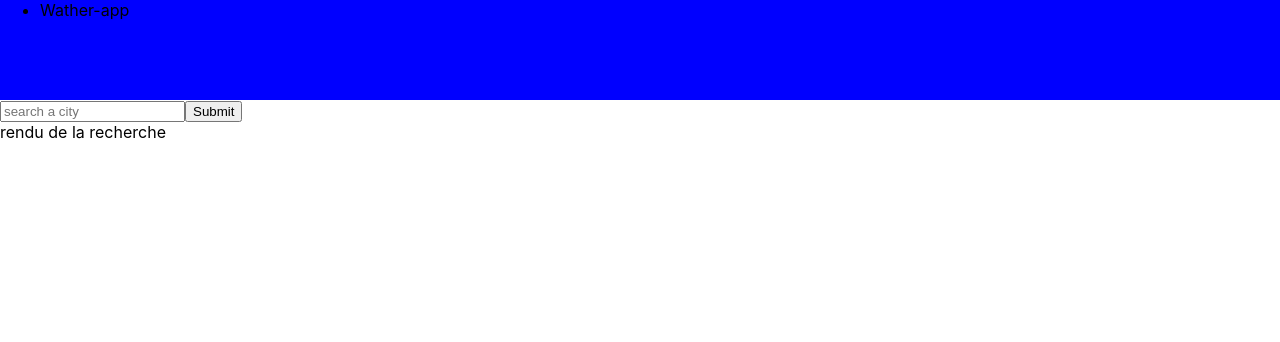
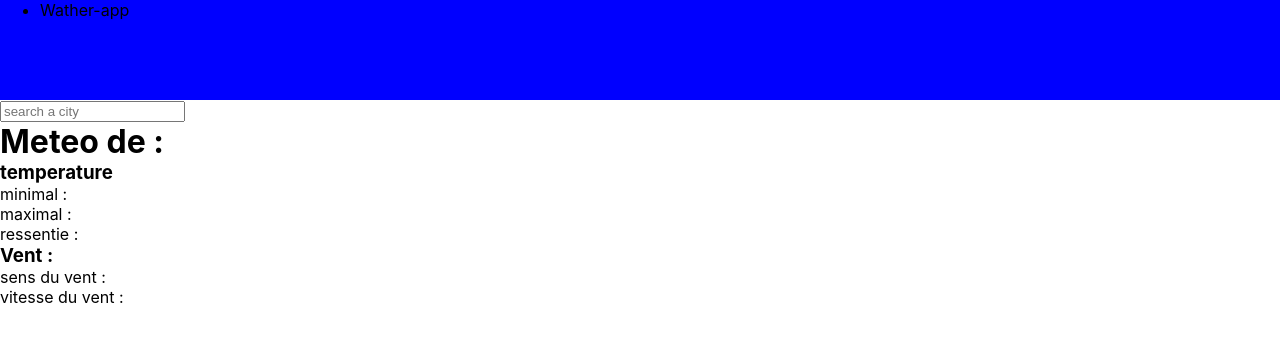
Before and after one commit to Tomtom-dev/weather-app, a React (Create React App) app: page / in a window 1280 px wide. Shown: the top 342 px of the page. Built offline with nearby package versions, Linux system fonts and the light colour scheme; no server answers.

Commit message:
clean the code

```diff
--- a/src/components/result.jsx
+++ b/src/components/result.jsx
@@ -1,17 +1,28 @@
-import React from 'react'
-import { cityService } from '../services/httpService';
+import React,{useContext} from 'react'
+import { cityService } from '../services/CityService'
+import { httpService } from '../services/httpService'
+
 
 
 
 export  const Result = (props) => {
 
-   cityService.getCity(props.city)
-
-
+    httpService.getCity(props.city)
+    // const test =cityService.findCity("lille")
+    // console.log(test);
 
     return (
+
         <div>
-            rendu de la recherche
+            <h1> Meteo de : {props.city}</h1>
+            <h3>temperature</h3>
+            <p>minimal : </p>
+            <p>maximal : </p>
+            <p>ressentie : </p>
+
+            <h3>Vent : </h3>
+            <p>sens du vent : </p>
+            <p>vitesse du vent :  </p>
         </div>
     )
 }
--- a/src/components/search.jsx
+++ b/src/components/search.jsx
@@ -9,15 +9,9 @@ export default function Search() {
             setCitySearch(event.target.value)
     }
 
-    function onSubmit(event){
-        event.preventDefault();
-        console.log(citySearch);
-    }
-
     return (
         <div>
             <input type="text" value={citySearch} onChange={handleOnChange} placeholder="search a city"/>
-            <button className="searchButton" onClick={onSubmit}>Submit</button>
             <Result city={citySearch}></Result>
         </div>
     )
--- a/src/services/httpService.js
+++ b/src/services/httpService.js
@@ -1,4 +1,4 @@
-class CityService {
+class HttpServices {
     url ="https://api.openweathermap.org/data/2.5/weather?q=";
     apiKey = "f44e947afc6c0878ed4463a841db0599";
 
@@ -14,4 +14,4 @@ class CityService {
     }
 }
 
-export const cityService = Object.freeze(new CityService())
+export const httpService = Object.freeze(new HttpServices())
```
